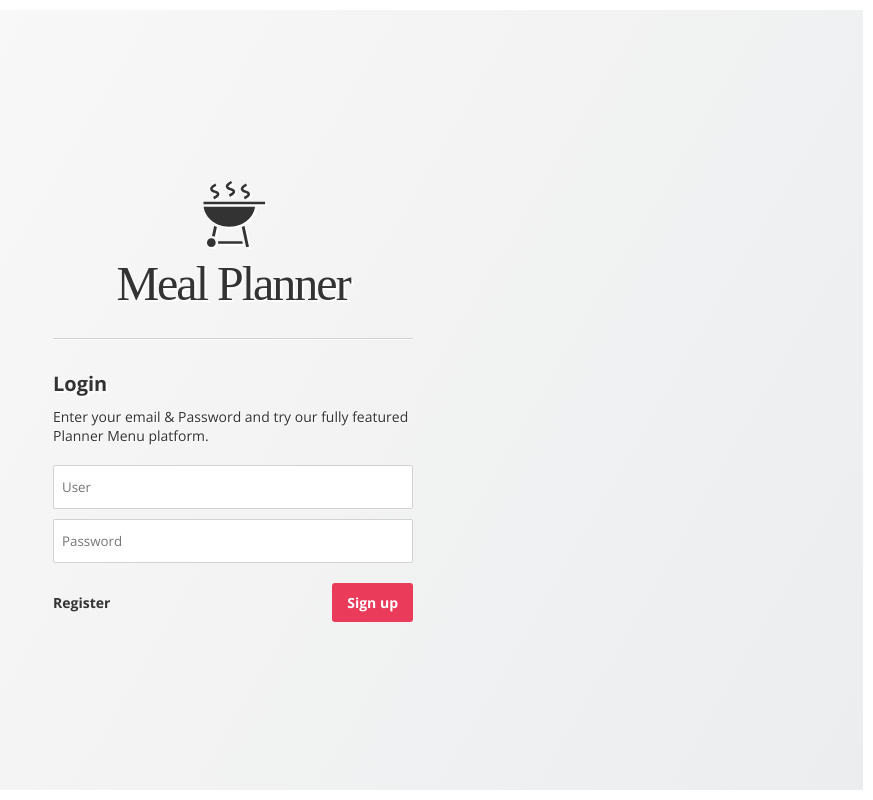
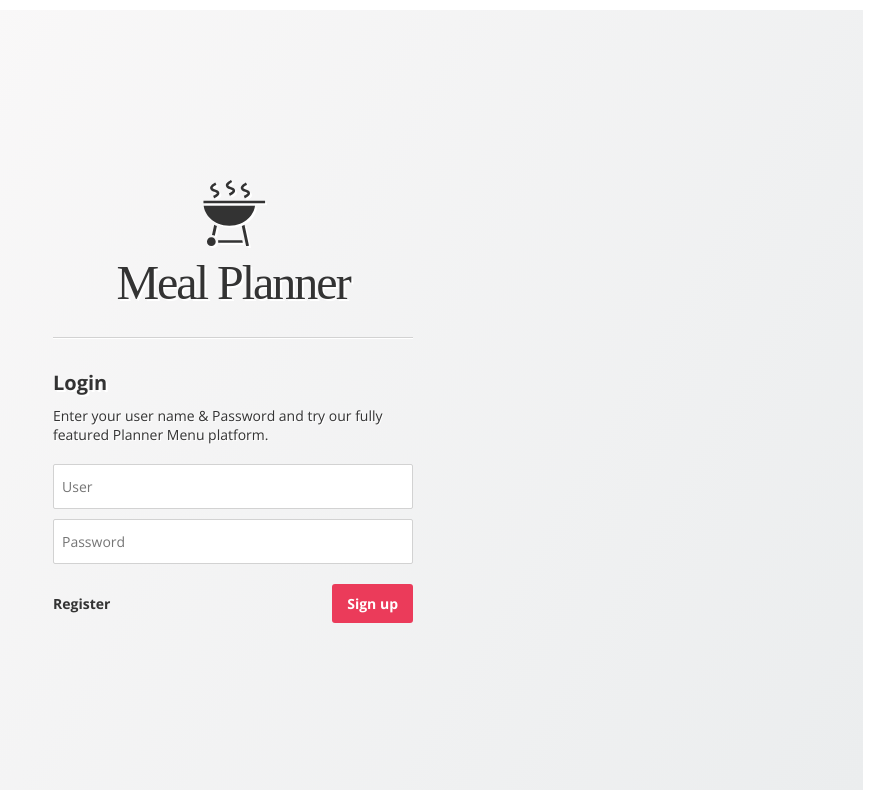
Before and after one commit to Alvaro07/meal-planner, a React (Create React App) app: page /login in a window 1280 px wide. Shown: the whole page, without its empty margins (407-1280 px from the left). Built offline with nearby package versions, Linux system fonts and the light colour scheme; no server answers; a web font is replaced by a local one.

Commit message:
Fix shoplist bug

```diff
--- a/src/components/MealForm/index.js
+++ b/src/components/MealForm/index.js
@@ -62,7 +62,6 @@ export const MealForm = props => {
       />
 
       <Footer>
-        {/* <Button text='Close' terciary onClick={props.handleClose} /> */}
         <Button text='Update your day' terciary big />
       </Footer>
 
--- a/src/components/ProductList/styles.js
+++ b/src/components/ProductList/styles.js
@@ -13,6 +13,7 @@ export const Label = styled.label`
   align-items: center;
   cursor: pointer;
   width: 100%;
+  font-size: 1.6rem;
 
   ${props => props.check && css`
     text-decoration: line-through
--- a/src/components/ShopList/index.js
+++ b/src/components/ShopList/index.js
@@ -24,9 +24,15 @@ export const ShopList = props => {
       return
     }
 
-    setProducts([...products, { product: product.value, checked: false }])
-    product.setValue('')
-    setError(null)
+    setLoading(true)
+    const updateList = [...products, { product: product.value, checked: false }]
+    setProducts(updateList)
+
+    firebase.updateShopList(user.name, updateList).then(() => {
+      setLoading(false)
+      setError(null)
+      product.setValue('')
+    })
   }
 
   const handleUpdate = e => {
--- a/src/components/ShopList/styles.js
+++ b/src/components/ShopList/styles.js
@@ -37,6 +37,7 @@ export const Input = styled.input.attrs({ type: 'text' })`
   padding: 10px 8px;
   border-radius: 3px;
   border: 1px solid var(--grey);
+  font-size: 1.4rem;
 
   &:focus {
     outline-color: var(--blue);
--- a/src/components/UserForm/styles.js
+++ b/src/components/UserForm/styles.js
@@ -44,7 +44,7 @@ export const Title = styled.h2`
 `
 
 export const SubTitle = styled.p`
-  font-size: 14px;
+  font-size: 1.4rem;
   display: block;
   padding-bottom: 20px;
   text-shadow: 1px 1px white;
@@ -60,6 +60,7 @@ export const Input = styled.input`
   padding: 12px 8px;
   border-radius: 2px;
   border: 1px solid var(--grey);
+  font-size: 1.4rem;
 
   &:focus {
     outline-color: var(--blue);
@@ -77,4 +78,5 @@ export const ErrorMessage = styled.p`
   padding-top: 15px;
   color: var(--pink);
   text-align: center;
+
 `
--- a/src/pages/Login.js
+++ b/src/pages/Login.js
@@ -33,7 +33,7 @@ export const Login = () => {
     <UserForm
       isLoading={loading}
       title='Login'
-      subTitle='Enter your email & Password and try our fully featured Planner Menu platform.'
+      subTitle='Enter your user name & Password and try our fully featured Planner Menu platform.'
       onSubmit={data => onLogin(data)}
       errorFirebase={error}
     />
```
Also changed, not shown: 1 other file (tests, documents, lock files or other folders).
